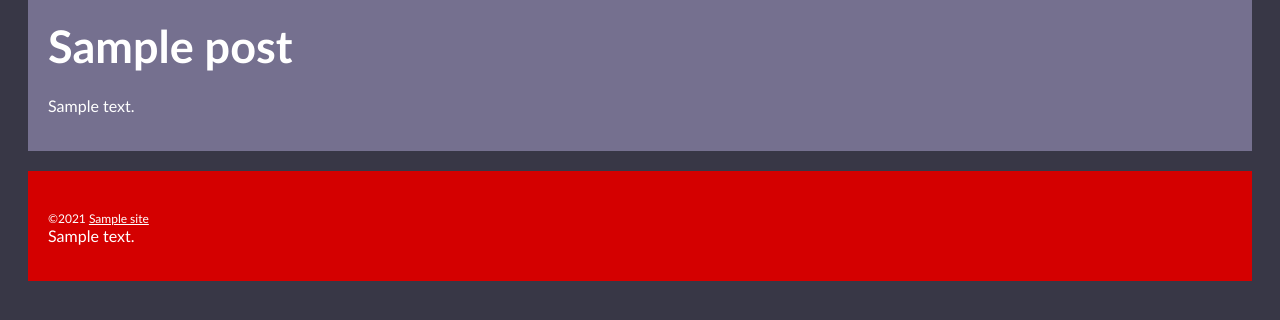
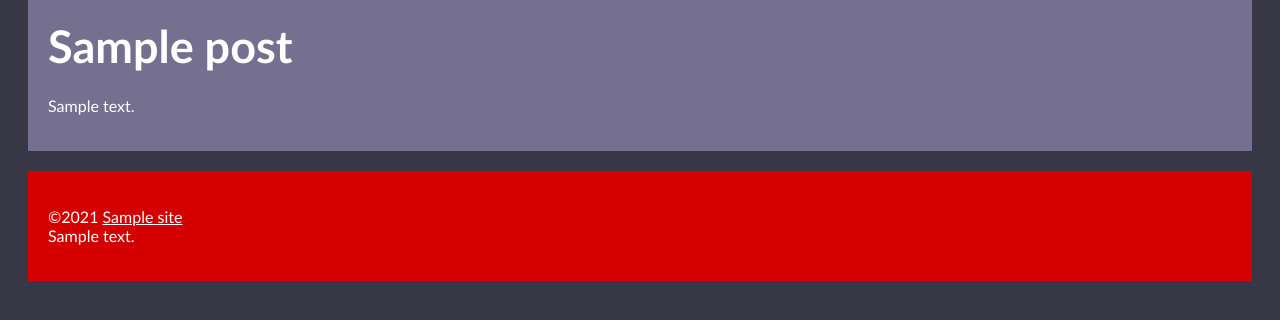
Before and after one commit to tw2113/upallnightmovies, a WordPress theme: template themes/uanm/page.php in a window 1280 px wide. Shown: the part 205-525 px from the top of the page. Run offline with PHP 8.4 and a stand-in for WordPress, Linux system fonts and the light colour scheme; the site name, menu and one post (Sample post) are stand-ins, and other content is empty.

Commit message:
font sizes and footer column width

```diff
--- a/themes/uanm/style.css
+++ b/themes/uanm/style.css
@@ -198,6 +198,7 @@ article.post .sponsor {
 }
 #menu-primary {
 	background-color: var(--uanm-red);
+	font-size: 2.0rem;
 	margin: 0;
 	padding: 0;
 	text-align: center;
@@ -420,6 +421,7 @@ footer .single-post-nav {
 .footer-widgets {
 	display: flex;
 	flex-flow: column;
+	font-size: 1.9rem;
 }
 
 .footer-widgets li {
@@ -454,6 +456,10 @@ footer .single-post-nav {
 .avatarwrap img {
 	margin-right: 15px;
 	max-width: none;
+}
+
+small {
+	font-size: 100%;
 }
 
 @media only screen and (min-width: 600px) {
@@ -517,7 +523,7 @@ footer .single-post-nav {
 	}
 
 	.footer-widget {
-		width: 33%;
+		width: 25%;
 	}
 
 	.is-type-video {
```
